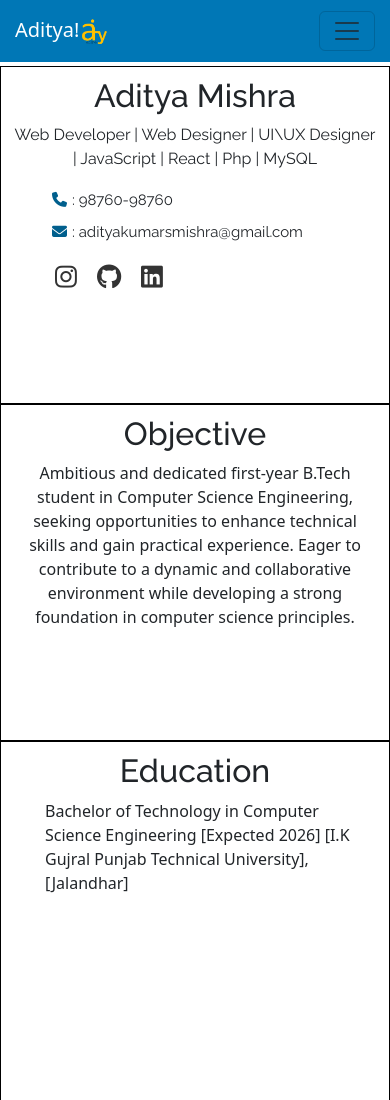
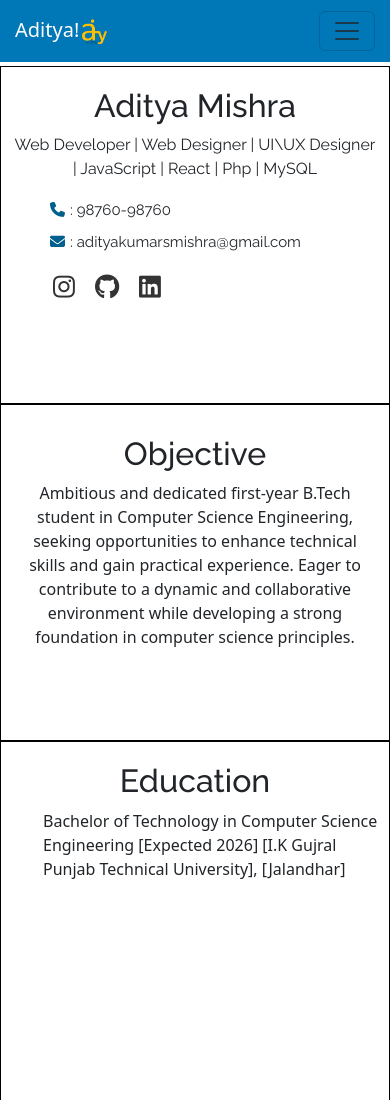
Before and after one commit to adityamishras/Page, a plain HTML site: page resume.html in a window 390 px wide. Shown: the top 1100 px of the page. Drawn offline with nearby package versions, Linux system fonts and the light colour scheme.

Commit message:
Add files via upload

```diff
--- a/style.css
+++ b/style.css
@@ -310,13 +310,17 @@ form button{
     width: 90%;
   }
 }
+
+/* Resume Section */
 .resume .container .row .col-sm-4{
   height: 40vh;
   border: 1px solid black;
+  padding: 10px;
 }
 .resume .container .row .col-sm-8{
   height: 40vh;
   border: 1px solid black;
+  padding: 10px;
 }
 .resume .container .row .col-sm{
   height: 50vh;
@@ -369,6 +373,21 @@ margin: 0 10px;
     --bs-progress-height: 1.2rem;
 }
 @media (max-width:550px) {
+  .resume .container .row .col-sm-4{
+    height: 40vh;
+    border: 1px solid black;
+    padding: 10px;
+  }
+  .resume .container .row .col-sm-8{
+    height: 40vh;
+    border: 1px solid black;
+    padding: 20px;
+  }
+  .resume .container .row .col-sm{
+    height: 60vh;
+    border: 1px solid black;
+    padding: 10px;
+  }
   .resume h3 {
     font-family: "Raleway", sans-serif;
     margin-top: 10px;
```
